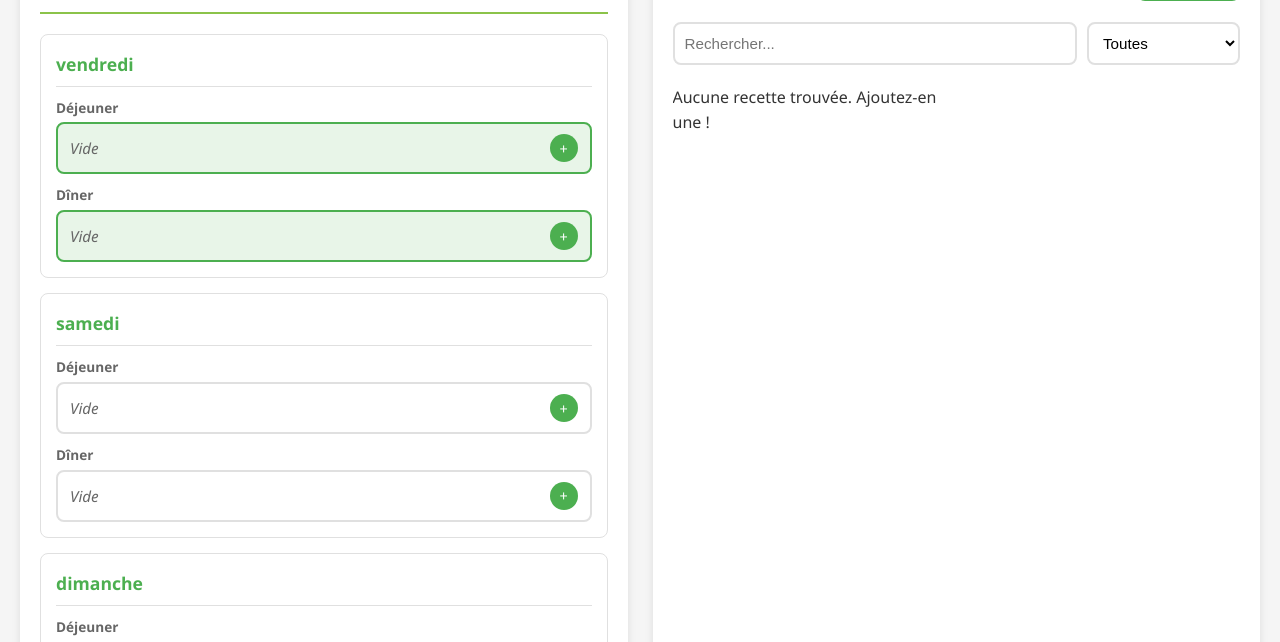
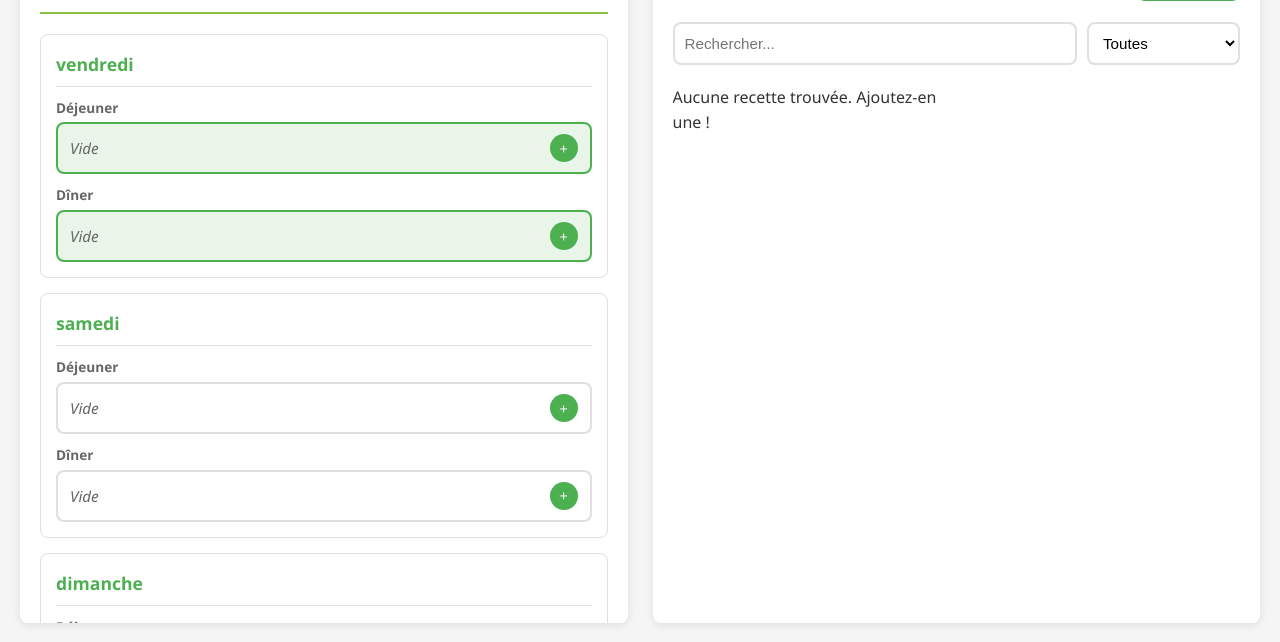
Before and after one commit to NicoEveil/menu, a plain HTML site: page index.html in a window 1280 px wide. Shown: the part 158-800 px from the top of the page. Drawn offline with Linux system fonts and the light colour scheme.

Commit message:
Independent scrolling: Menu and Recipes sections each scroll separately, page itself no longer scrolls
Co-authored-by: NicoEveil <NicoEveil@users.noreply.github.com>

```diff
--- a/style.css
+++ b/style.css
@@ -29,6 +29,7 @@ body {
     color: var(--text-color);
     line-height: 1.6;
     min-height: 100vh;
+    overflow: hidden;
 }
 
 /* Container */
@@ -55,6 +56,7 @@ header h1 {
     display: grid;
     grid-template-columns: 1fr 1fr;
     gap: 25px;
+    height: calc(100vh - 120px);
 }
 
 /* Section Menu */
@@ -63,6 +65,8 @@ header h1 {
     border-radius: var(--border-radius);
     padding: 20px;
     box-shadow: var(--shadow);
+    overflow-y: auto;
+    min-height: 0;
 }
 
 .menu-section h2 {
@@ -191,6 +195,8 @@ header h1 {
     border-radius: var(--border-radius);
     padding: 20px;
     box-shadow: var(--shadow);
+    overflow-y: auto;
+    min-height: 0;
 }
 
 .recipes-header {
```
